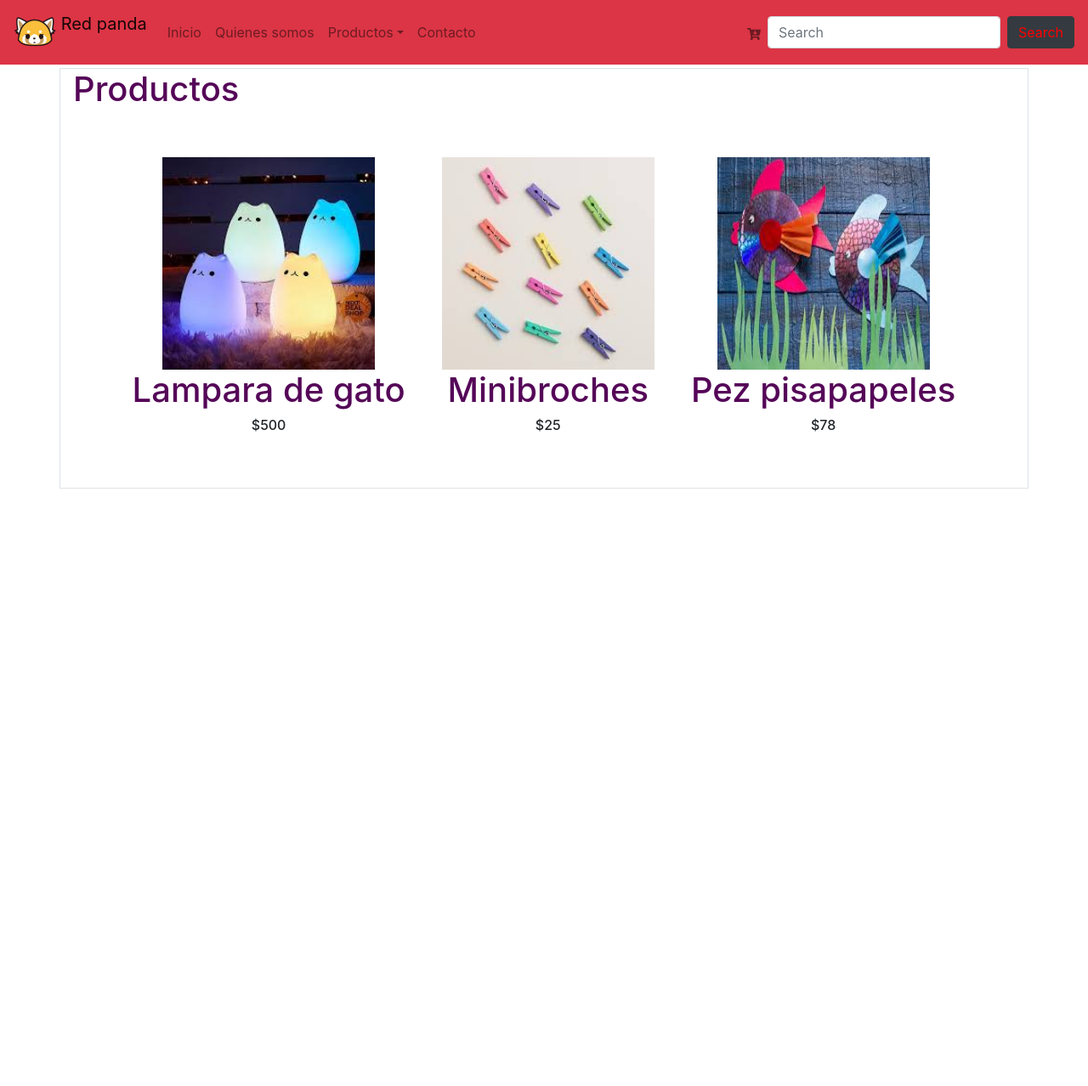
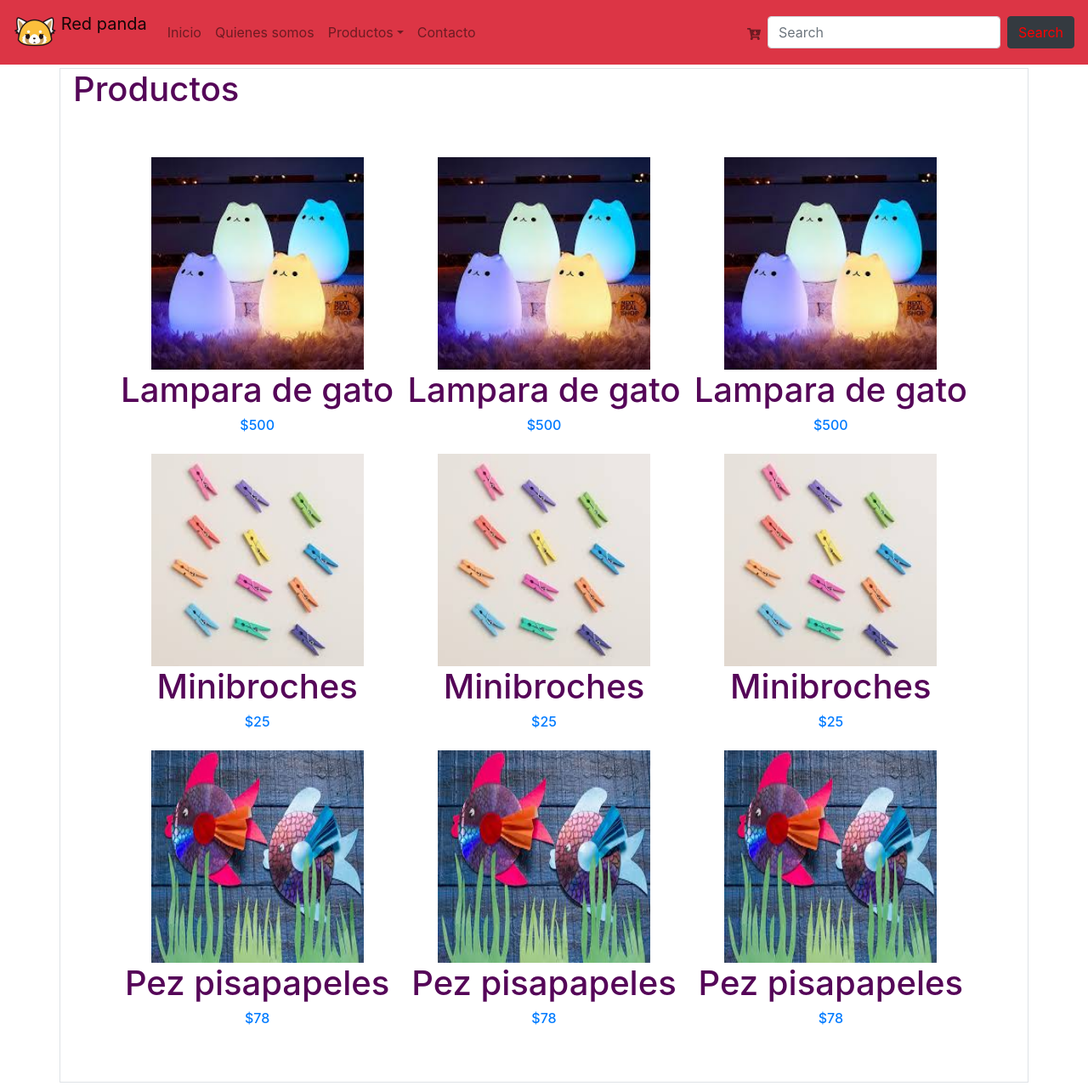
Before and after one commit to meljazmin/panda-shop, a React (Create React App) app: page / in a window 1280 px wide. Shown: the whole page at 85% size. Before the commit the page ends 800 px from the top, so only its background shows below. Built offline with nearby package versions, Linux system fonts and the light colour scheme.

Commit message:
Agregando cambios

```diff
--- a/package.json
+++ b/package.json
@@ -12,6 +12,7 @@
     "react-bootstrap": "^1.4.3",
     "react-dom": "^17.0.1",
     "react-icons": "^4.1.0",
+    "react-router-dom": "^5.2.0",
     "react-scripts": "4.0.1",
     "web-vitals": "^0.2.4"
   },
--- a/src/App.js
+++ b/src/App.js
@@ -5,7 +5,7 @@ import NavbarComponent from './components/navbar/navbar';
 import ItemListContainer from './components/containers/ItemListContainer';
 import ButtonComponent from './components/button';
 import ItemDetailContainer from './components/containers/ItemDetailContainer';
-
+import { BrowserRouter, Switch, Route } from 'react-router-dom';
 
 
 
@@ -14,16 +14,25 @@ let estilos = { color: 'violet', background: 'red' }
 const App = () => {
 
   return (
-    <>
+    <BrowserRouter>
       <NavbarComponent />
+      {/* <Route path="*" children={<div>Not found</div>} /> */}
 
+      <Switch>
+        <Route exact path="/">
+          <ItemListContainer greeting={"Bienvenido/a!"} />
+        </Route>
+        <Route path="/category/:categoryId">
+          <ItemListContainer />
+        </Route>
+        <Route path="/item/:id">
+          <ItemDetailContainer />
+        </Route>
+        {/* <ButtonComponent text={'Agregar producto al carrito'} /> */}
 
-      {/* <ButtonComponent text={'Agregar producto al carrito'} /> */}
-      <ItemListContainer greeting={"Bienvenido/a!"} />
-
-      {/* <ItemDetailContainer /> */}
-    </>
-
+        {/* <ItemDetailContainer /> */}
+      </Switch>
+    </BrowserRouter>
   );
 }
 
--- /dev/null
+++ b/src/categories.js
@@ -0,0 +1,28 @@
+const categories = [
+    {
+        id: 1, title: 'Lamparas'
+    },
+    {
+        id: 2, title: 'Broches'
+    },
+    {
+        id: 3, title: 'Pisapapeles'
+    },
+    {
+        id: 4, title: 'Cocina'
+    },
+    {
+        id: 5, title: 'Accesorios'
+    },
+    {
+        id: 6, title: 'Viaje'
+    },
+    {
+        id: 7, title: 'Salud y belleza'
+    },
+    {
+        id: 8, title: 'Oficina'
+    }
+]
+
+export default categories;
--- a/src/components/containers/Item.js
+++ b/src/components/containers/Item.js
@@ -1,28 +1,19 @@
 import { useState } from 'react';
 import { Modal } from 'react-bootstrap';
+import { Link } from 'react-router-dom';
 import './item.scss';
 import ItemDetail from './ItemDetail';
 
 const Item = ({ product }) => {
-    const [showModal, setShowModal] = useState(false);
-    const onShow = () => setShowModal(true);
-    const onHide = () => setShowModal(false);
-
     return (
         <>
-            <div className="item-container text-center p-2" onClick={onShow}>
-                <img src={"/images/" + product.pictureUrl} alt={product.title} width="250px" height="250px" />
-                <h1>{product.title}</h1>
-                <h6>${product.price}</h6>
-            </div>
-            <Modal size="lg" show={showModal} onHide={onHide}>
-                {/* <Modal.Header>
-                    <Modal.Title>{product.title}</Modal.Title>
-                </Modal.Header> */}
-                <Modal.Body>
-                    <ItemDetail product={product} />
-                </Modal.Body>
-            </Modal>
+            <Link to={`/item/${product.id}`}>
+                <div className="item-container text-center p-2">
+                    <img src={"/images/" + product.pictureUrl} alt={product.title} width="250px" height="250px" />
+                    <h1>{product.title}</h1>
+                    <h6>${product.price}</h6>
+                </div>
+            </Link>
         </>
     )
 }
--- a/src/components/containers/ItemDetailContainer.js
+++ b/src/components/containers/ItemDetailContainer.js
@@ -1,26 +1,38 @@
 import ItemDetail from "./ItemDetail";
 import productList from '../../products';
 import { useEffect, useState } from "react";
+import { useParams } from "react-router-dom";
+import { Jumbotron } from "react-bootstrap";
 
 const request = new Promise((res) => {
     setTimeout(() => {
-        const index = Math.ceil(Math.random() * productList.length - 1);
-        res(productList[index]);
+        res(productList);
     }, 2000);
 })
 
 const ItemDetailContainer = () => {
     const [product, setProduct] = useState({});
-
+    const { id } = useParams();
     useEffect(() => {
         request.then(res => {
-            setProduct(res);
+            if (id) {
+                setProduct(res.find(product => product.id.toString() === id));
+            } else {
+                setProduct({});
+            }
         });
-    }, []);
+    }, [id]);
 
     return (
         <>
-            <ItemDetail product={product} />
+            {product &&
+                <ItemDetail product={product} />
+            }
+            {!product &&
+                <Jumbotron>
+                    <h3>No existe producto con id {id}</h3>
+                </Jumbotron>
+            }
         </>
     )
 }
--- a/src/components/containers/ItemList.js
+++ b/src/components/containers/ItemList.js
@@ -1,6 +1,8 @@
 import Item from './Item';
 import productsMock from '../../products';
 import { useEffect, useState } from 'react';
+import { useParams } from 'react-router-dom';
+import { Jumbotron } from 'react-bootstrap';
 
 let request = new Promise((resolve, reject) => {
     setTimeout(() => {
@@ -10,24 +12,34 @@ let request = new Promise((resolve, reject) => {
 
 const ItemList = () => {
     const [products, setProducts] = useState([]);
+    const { categoryId } = useParams();
     useEffect(() => {
         request.then(res => {
-            setProducts(res);
+            if (categoryId) {
+                setProducts(res.filter(product => product.idCategory.toString() === categoryId));
+            } else {
+                setProducts(res);
+            }
         }).catch(error => {
             console.error(error);
         });
-    }, []);
+    }, [categoryId]);
 
     return (
         <div className="container border mt-1 mb-1">
             <h1>Productos</h1>
-            <div className="d-flex justify-content-around m-5">
+            <div className="d-flex flex-wrap justify-content-around m-5">
                 {
                     products.map(product => {
                         return <Item key={product.id} product={product} />
                     })
                 }
             </div>
+            {products.length === 0 &&
+                <Jumbotron>
+                    <h3>No se encontaron productos con categoria {categoryId}</h3>
+                </Jumbotron>
+            }
         </div>
     )
 }
--- a/src/components/containers/item.scss
+++ b/src/components/containers/item.scss
@@ -5,3 +5,7 @@
 h1{
     color: #550658;
 }
+
+a:hover {
+    text-decoration: none;
+}
--- a/src/components/containers/itemListContainer.js
+++ b/src/components/containers/itemListContainer.js
@@ -1,6 +1,7 @@
 import React, { useState } from 'react';
 import ItemCount from './ItemCount';
 import ItemList from './ItemList';
+import { Link } from 'react-router-dom';
 
 const ItemListContainer = (props) => {
 
--- a/src/components/navbar/navbar.js
+++ b/src/components/navbar/navbar.js
@@ -1,11 +1,26 @@
 import { Button, Form, FormControl, Nav, Navbar, NavDropdown } from 'react-bootstrap';
+import { Link } from 'react-router-dom';
 import CartWidget from '../widgets/CartWidget';
 import './navBar.scss';
+import categoryList from '../../categories';
+import { useEffect, useState } from 'react';
+
+const request = new Promise((resolve, reject) => {
+  setTimeout(() => {
+    resolve(categoryList);
+  }, 2000);
+});
 
 const NavbarComponent = () => {
+  const [categories, setCategories] = useState([]);
+  useEffect(() => {
+    request.then(data => {
+      setCategories(data);
+    });
+  }, []);
   return (
     <Navbar bg="danger" expand="lg">
-      <Navbar.Brand href="#home" variant="text-white">
+      <Navbar.Brand href="#home" variant="text-white" as={Link} to={'/'}>
         <img
           src="/images/logo.png"
           width="50px"
@@ -17,15 +32,14 @@ const NavbarComponent = () => {
       <Navbar.Toggle aria-controls="basic-navbar-nav" />
       <Navbar.Collapse id="basic-navbar-nav">
         <Nav className="mr-auto">
-          <Nav.Link href="#inicio">Inicio</Nav.Link>
+          <Nav.Link as={Link} to={'/'}>Inicio</Nav.Link>
           <Nav.Link href="#quienes-somos">Quienes somos</Nav.Link>
           <NavDropdown title="Productos" id="basic-nav-dropdown">
-            <NavDropdown.Item href="#action/3.1">Cocina</NavDropdown.Item>
-            <NavDropdown.Item href="#action/3.2">Accesorios</NavDropdown.Item>
-            <NavDropdown.Item href="#action/3.3">Accesorios de viaje</NavDropdown.Item>
-            <NavDropdown.Item href="#action/3.3">Salud y belleza</NavDropdown.Item>
-            <NavDropdown.Item href="#action/3.3">Oficina</NavDropdown.Item>
-            <NavDropdown.Divider />
+            {
+              categories.map(category => {
+                return <NavDropdown.Item key={category.id} as={Link} to={`/category/${category.id}`} >{category.title}</NavDropdown.Item>
+              })
+            }
           </NavDropdown>
           <Nav.Link href="#contacto">Contacto</Nav.Link>
         </Nav>
--- a/src/products.js
+++ b/src/products.js
@@ -1,11 +1,25 @@
 let products = [{
-    id: 1, stock: 10, title: 'Lampara de gato', description: 'Hermosa lampara de diferentes colores', price: 500.0, pictureUrl: 'cat-lamp.jpg'
+    id: 1, stock: 10, title: 'Lampara de gato', description: 'Hermosa lampara de diferentes colores', price: 500.0, pictureUrl: 'cat-lamp.jpg', idCategory: 1
+}, {
+    id: 2, stock: 10, title: 'Lampara de gato', description: 'Hermosa lampara de diferentes colores', price: 500.0, pictureUrl: 'cat-lamp.jpg', idCategory: 1
+}, {
+    id: 3, stock: 10, title: 'Lampara de gato', description: 'Hermosa lampara de diferentes colores', price: 500.0, pictureUrl: 'cat-lamp.jpg', idCategory: 1
 },
 {
-    id: 2, stock: 20, title: 'Minibroches', description: 'Lindos y pequeños broches multicolor', price: 25.0, pictureUrl: 'mini-broches.jpg'
+    id: 4, stock: 20, title: 'Minibroches', description: 'Lindos y pequeños broches multicolor', price: 25.0, pictureUrl: 'mini-broches.jpg', idCategory: 2
+}, {
+    id: 5, stock: 20, title: 'Minibroches', description: 'Lindos y pequeños broches multicolor', price: 25.0, pictureUrl: 'mini-broches.jpg', idCategory: 2
+}, {
+    id: 6, stock: 20, title: 'Minibroches', description: 'Lindos y pequeños broches multicolor', price: 25.0, pictureUrl: 'mini-broches.jpg', idCategory: 2
 },
 {
-    id: 3, stock: 30, title: 'Pez pisapapeles', description: 'Para que no se vuelen tus papeles', price: 78.0, pictureUrl: 'pez-pisapapeles.jpg'
+    id: 7, stock: 30, title: 'Pez pisapapeles', description: 'Para que no se vuelen tus papeles', price: 78.0, pictureUrl: 'pez-pisapapeles.jpg', idCategory: 3
+},
+{
+    id: 8, stock: 30, title: 'Pez pisapapeles', description: 'Para que no se vuelen tus papeles', price: 78.0, pictureUrl: 'pez-pisapapeles.jpg', idCategory: 3
+},
+{
+    id: 9, stock: 30, title: 'Pez pisapapeles', description: 'Para que no se vuelen tus papeles', price: 78.0, pictureUrl: 'pez-pisapapeles.jpg', idCategory: 3
 }];
 
 export default products;
```
Also changed, not shown: 2 other files (tests, documents, lock files or other folders).
